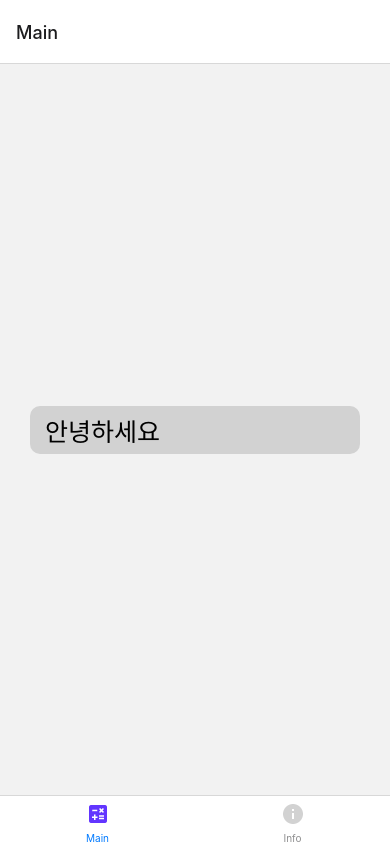
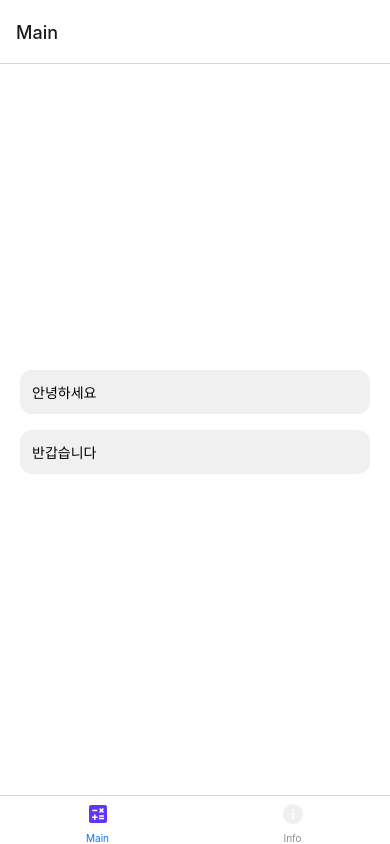
Before and after one commit to barami62/rn-proper-price-app, a React Native app: screen / in a window 390 px wide. Built offline with nearby package versions, Linux system fonts and the light colour scheme.

Commit message:
XD 대로 LongText 수정

```diff
--- a/src/components/LongText.tsx
+++ b/src/components/LongText.tsx
@@ -9,11 +9,12 @@ interface ContainerProps {
   backgroundColor: string;
 }
 const Container = styled.View<ContainerProps>`
-  width: ${({ width }) => width - 60}px;
-  height: 48px;
+  width: ${({ width }) => width - 40}px;
+  height: 44px;
   justify-content: center;
   background-color: ${({ backgroundColor }) => backgroundColor};
-  border-radius: 10px;
+  border-radius: 12px;
+  margin-bottom: 16px;
 `;
 
 interface TextProps {
@@ -21,8 +22,8 @@ interface TextProps {
 }
 const Text = styled.Text<TextProps>`
   color: ${({ fontColor }) => fontColor};
-  font-size: 25px;
-  margin-left: 15px;
+  font-size: 14;
+  margin-left: 12px;
 `;
 
 interface Props {
--- a/src/redux/reducers/theme.ts
+++ b/src/redux/reducers/theme.ts
@@ -2,7 +2,7 @@ const colors = {
   WHITE: "#ffffff",
   DARK: "#000000",
   BRIGHT_DARK: "#17171b",
-  BRIGHT_GRAY: "#d2d2d2",
+  BRIGHT_GRAY: "#f0f0f0",
   IOLITE: "#6236ff"
 };
 
--- a/src/screens/MainScreen.tsx
+++ b/src/screens/MainScreen.tsx
@@ -2,19 +2,27 @@ import React, { FC } from "react";
 import { aaa } from "@env"
 import LongText from "../components/LongText";
 import styled from "styled-components/native";
+import { useSelector } from "react-redux";
+import { RootState } from "../redux/reducer";
 
-const Container = styled.View`
+interface ContainerProps {
+  backgroundColor: string;
+}
+const Container = styled.View<ContainerProps>`
   flex: 1;
   align-items: center;
   justify-content: center;
+  background-color: ${({ backgroundColor }) => backgroundColor};
 `;
 
 interface Props { }
 const MainScreen: FC = ({ }: Props) => {
+  const { backgroundColor } = useSelector((state: RootState) => state.themes.LIGHT_MODE);
 
   return (
-    <Container>
+    <Container backgroundColor={backgroundColor}>
       <LongText text="안녕하세요" />
+      <LongText text="반갑습니다" />
     </Container>
   );
 };
```
